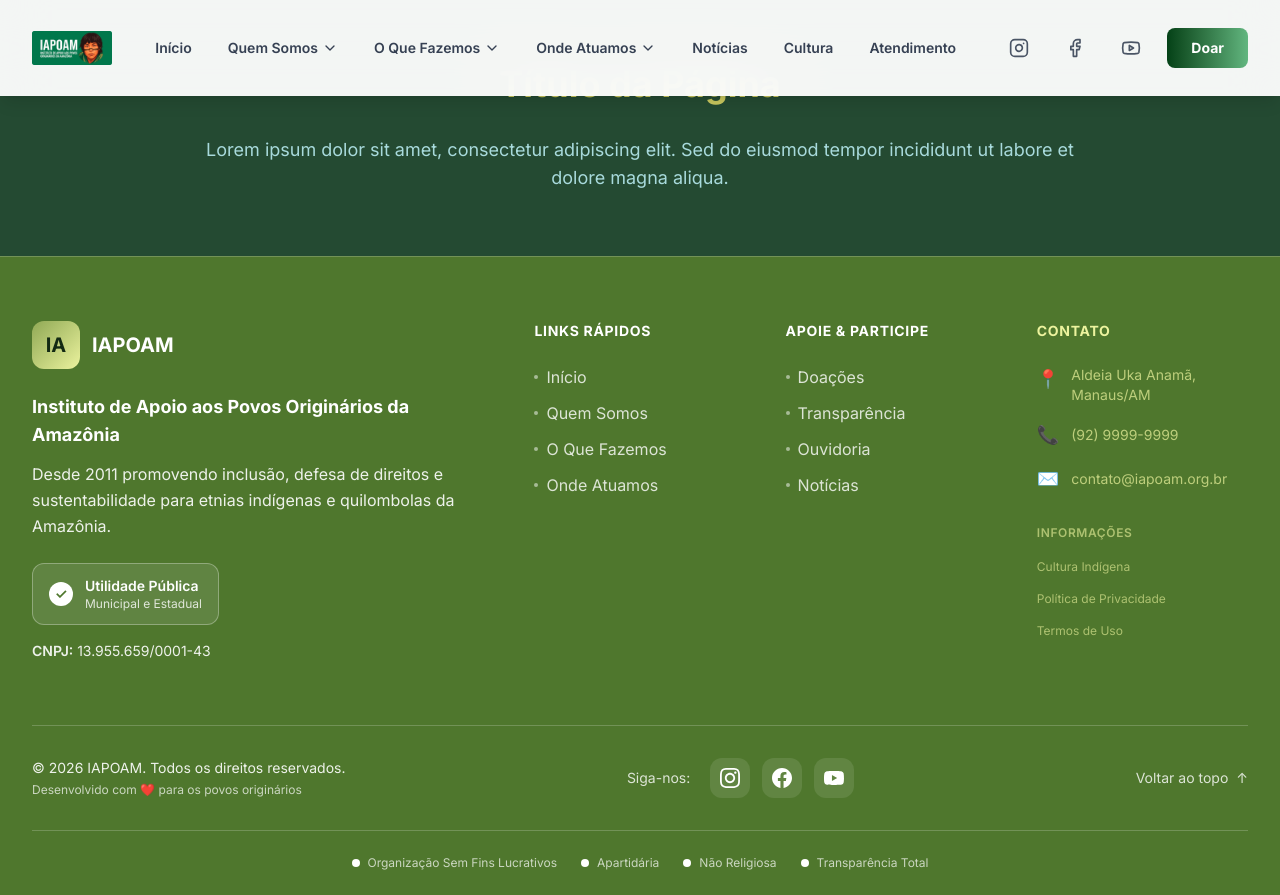
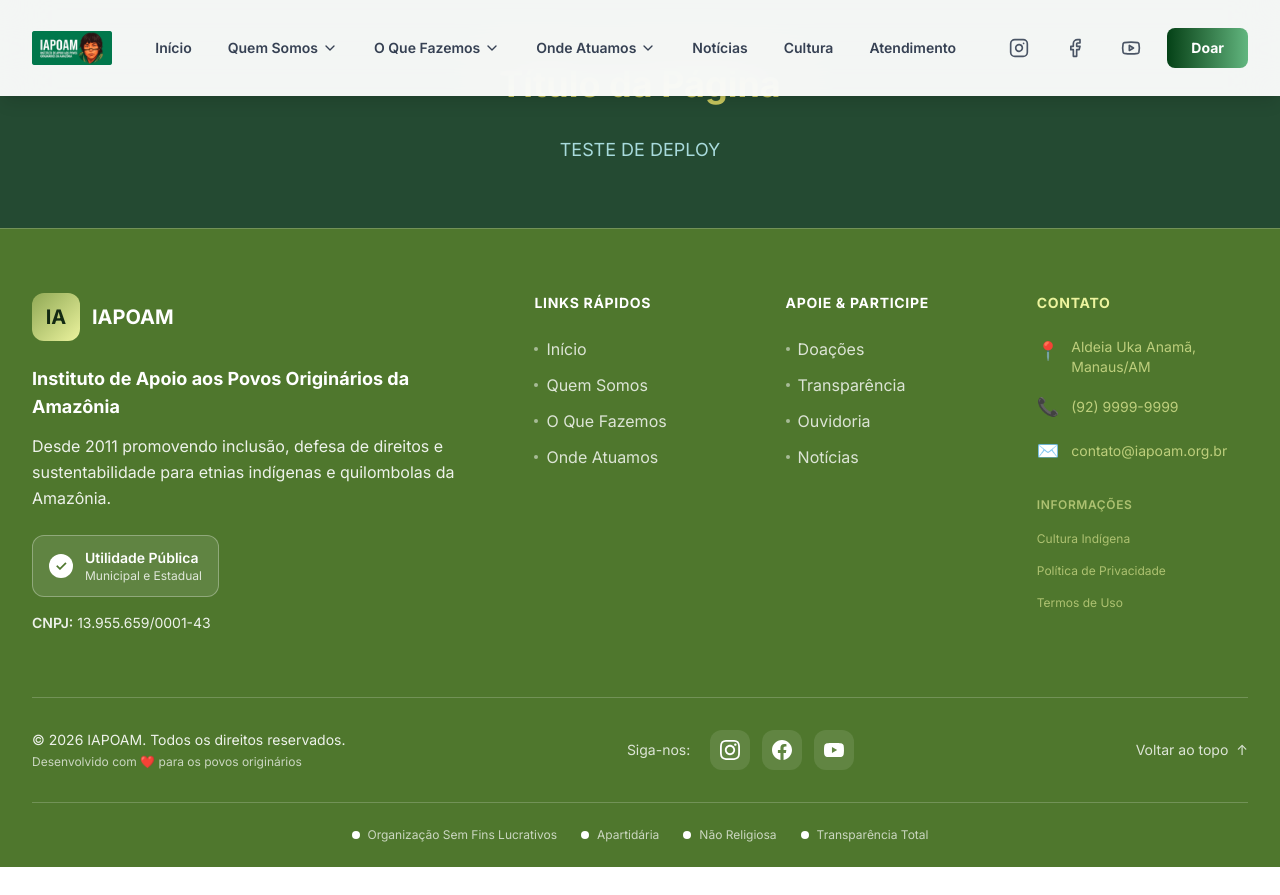
Before and after one commit to ewertonpinheiroo/instituto_indigena, a Next.js app: page /quem-somos in a window 1280 px wide. After the commit the page ends 867 px from the top, so only its background shows below. Built offline with nearby package versions, Linux system fonts and the light colour scheme.

Commit message:
Revisando erro de Deploy

```diff
--- a/app/quem-somos/page.tsx
+++ b/app/quem-somos/page.tsx
@@ -12,7 +12,7 @@
           Título da Página
         </h1>
         <p className="text-lg text-[#A8DADC] max-w-4xl mx-auto text-center">
-          Lorem ipsum dolor sit amet, consectetur adipiscing elit. Sed do eiusmod tempor incididunt ut labore et dolore magna aliqua.
+          TESTE DE DEPLOY
         </p>
         {/* Adicione mais conteúdo, imagens, cards etc. */}
       </main>
```
